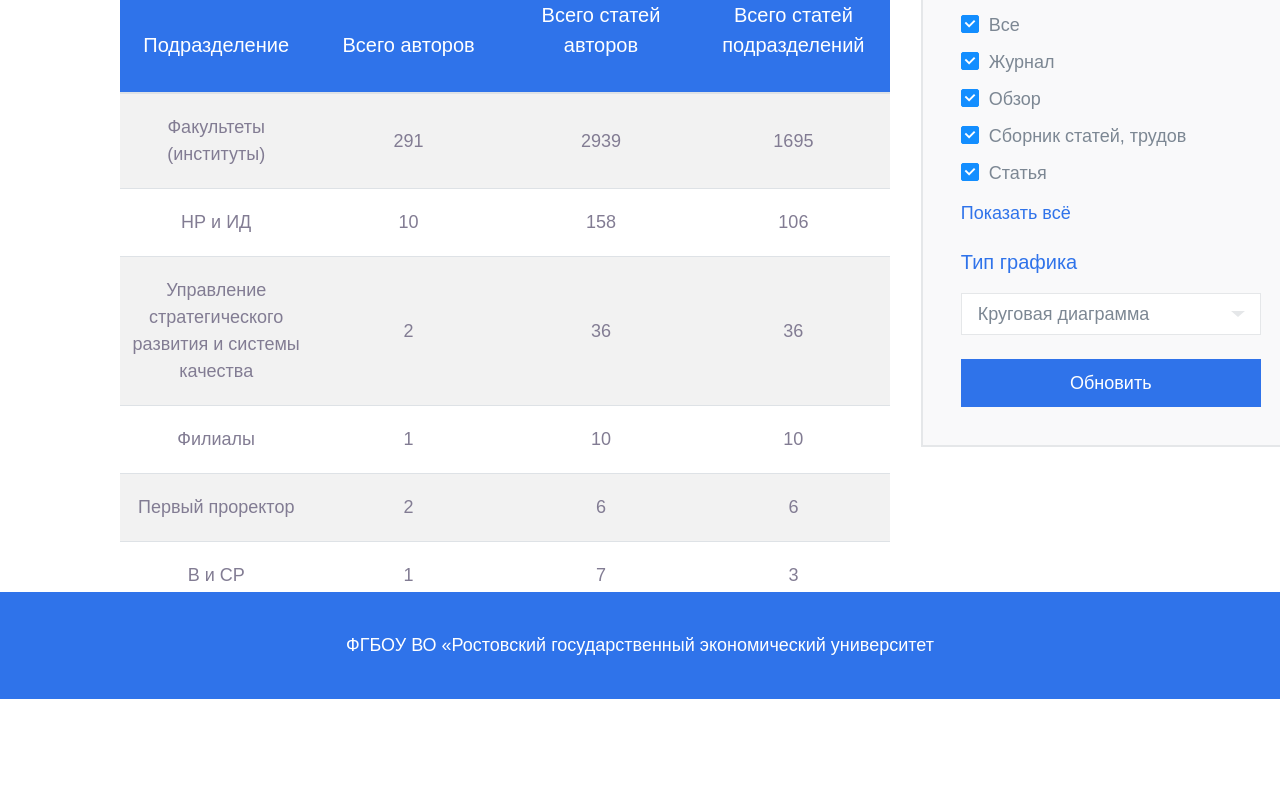
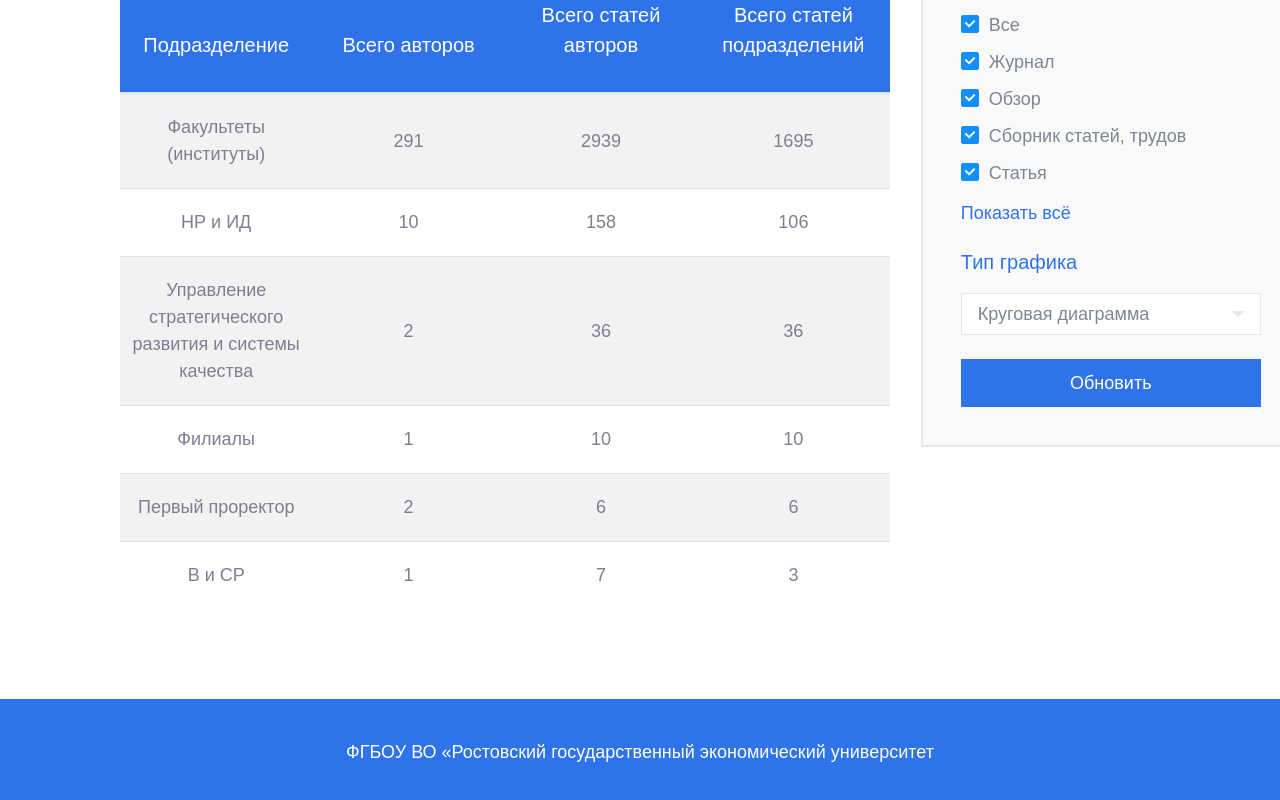
Before and after one commit to S1owe/Rinch, a Vue app: page / in a window 1280 px wide. Shown: the part 468-1268 px from the top of the page. Before the commit the page ends 1167 px from the top, so only its background shows below. Built offline with nearby package versions, Linux system fonts and the light colour scheme.

Commit message:
add small fixes

```diff
--- a/src/App.vue
+++ b/src/App.vue
@@ -1,7 +1,7 @@
 <template>
-  <div id="app" ref="app" :style="styles">
+  <div id="app" class="b-flex flex-column justify-content-between">
     <Header v-if="!isAuth" />
-    <router-view class="component" :key="$route.path" />
+    <router-view class="component flex-grow-1" :key="$route.path" />
     <Footer v-if="!isAuth" />
   </div>
 </template>
@@ -18,52 +18,6 @@ export default {
     isAuth() {
       return this.$route.path === "/auth";
     },
-    styles() {
-      return {
-        height: `${this.scrollHeight}px`,
-      };
-    },
-  },
-
-  data() {
-    return {
-      scrollHeight: 0,
-      observerConfig: {
-        attributes: true,
-        subtree: true,
-        attributeFilter: ["class", "style"],
-      },
-    };
-  },
-
-  methods: {
-    updHeight() {
-      this.$nextTick(() => {
-        const scrollHeight = Math.max(
-          document.body.scrollHeight,
-          document.documentElement.scrollHeight,
-          document.body.offsetHeight,
-          document.documentElement.offsetHeight,
-          document.body.clientHeight,
-          document.documentElement.clientHeight
-        );
-
-        this.scrollHeight = scrollHeight;
-      });
-    },
-  },
-
-  watch: {
-    $route() {
-      this.scrollHeight = 0;
-      this.updHeight();
-    },
-  },
-
-  mounted() {
-    this.observer = new MutationObserver(this.updHeight);
-    this.observer.observe(this.$refs.app, this.observerConfig);
-    this.updHeight();
   },
 };
 </script>
--- a/src/components/Footer.vue
+++ b/src/components/Footer.vue
@@ -15,8 +15,6 @@ export default {
 <style lang="scss" scoped>
 .footer {
   width: 100%;
-  position: absolute;
-  bottom: 0px;
   padding: 40px 120px;
   box-sizing: border-box;
   background-color: #2f73ea;
--- a/src/components/PublicationsBlock.vue
+++ b/src/components/PublicationsBlock.vue
@@ -255,6 +255,7 @@ export default {
     font-size: 18px;
     line-height: 140%;
     color: #2f73ea;
+    cursor: pointer;
 
     &:after {
       position: absolute;
--- a/src/pages/team.vue
+++ b/src/pages/team.vue
@@ -227,7 +227,6 @@ export default {
 <style lang="scss" scoped>
 .team {
   box-sizing: border-box;
-  padding-bottom: 108px;
 
   &__header {
     padding: 70px 120px 56px 120px;
@@ -364,6 +363,10 @@ export default {
     width: 1150px;
   }
 
+  &__network {
+    padding-top: 56px;
+  }
+
   &__network-title {
     display: block;
     margin-bottom: 25px;
--- a/src/pages/worker.vue
+++ b/src/pages/worker.vue
@@ -242,7 +242,7 @@ export default {
   }
 
   &__researchs {
-    padding: 74px 120px 180px 120px;
+    padding: 74px 120px 74px 120px;
     display: flex;
     flex-direction: column;
     align-items: center;
```
